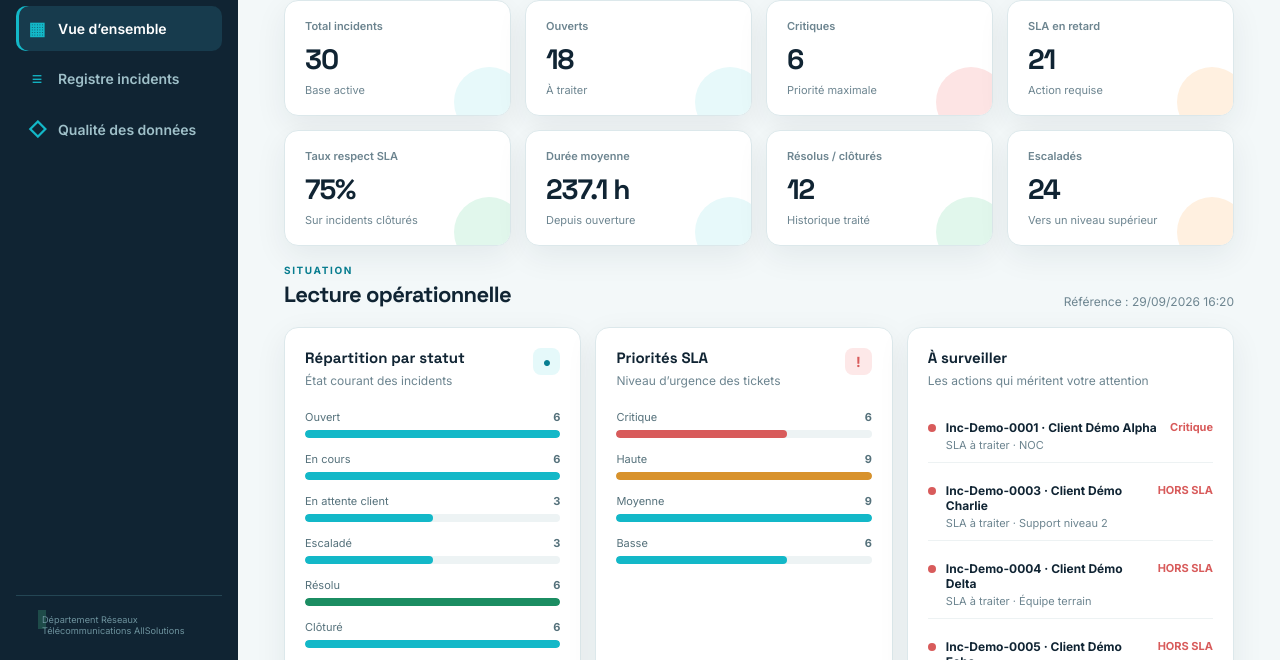
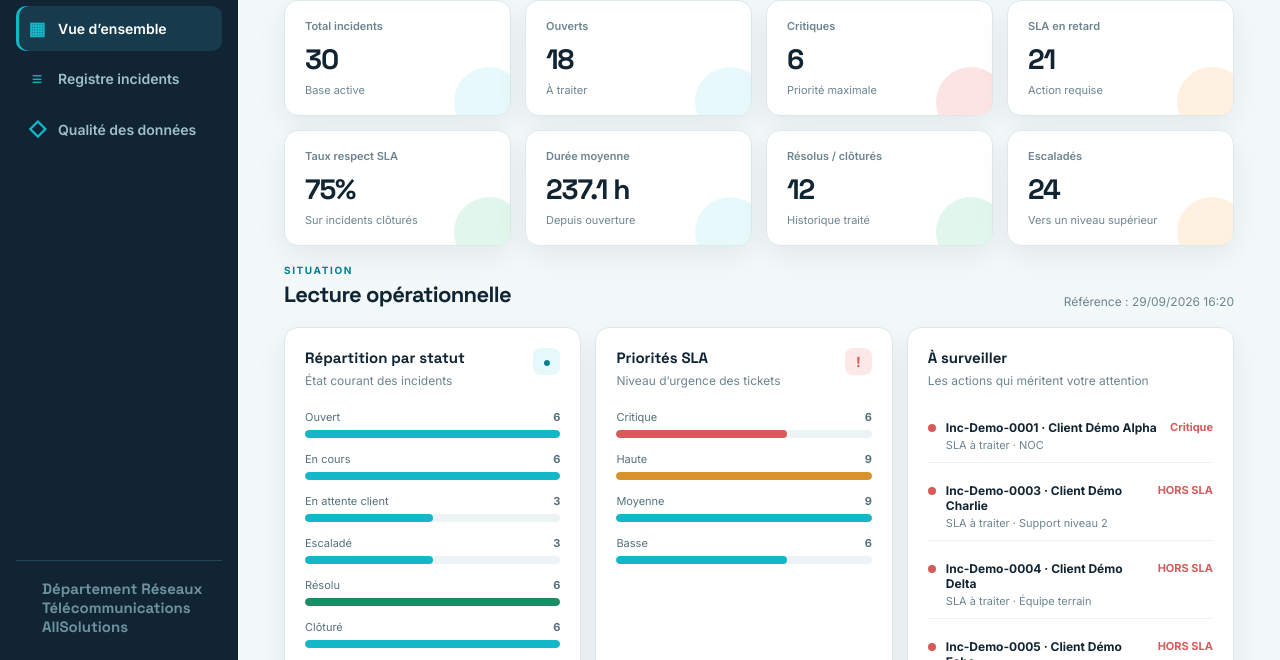
Before and after one commit to Laurent-blb/fai-registre-incidents-demo, a plain HTML site: page index.html in a window 1280 px wide. Shown: the part 140-800 px from the top of the page. Drawn offline with Linux system fonts and the light colour scheme.

Commit message:
Update index.html

```diff
--- a/index.html
+++ b/index.html
@@ -13,7 +13,7 @@
     <aside class="sidebar">
       <a class="brand" href="#" aria-label="Accueil FAI Registre"><img class="company-logo" src="./allsolutions-logo.png" alt="AllSolutions" /></a>
       <nav class="nav"><a class="nav-item active" href="#dashboard"><span class="nav-icon">▦</span>Vue d’ensemble</a><a class="nav-item" href="#registre"><span class="nav-icon">≡</span>Registre incidents</a><a class="nav-item" href="#qualite"><span class="nav-icon">◇</span>Qualité des données</a></nav>
-      <div class="sidebar-foot"><small><span class="pulse"></span>Département Réseaux Télécommunications AllSolutions</small></div>
+      <div class="sidebar-foot"><small><h3>Département Réseaux Télécommunications AllSolutions</h3></small></div>
     </aside>
     <main class="main-content">
       <header class="topbar"><div><p class="eyebrow">CENTRE D’EXPLOITATION RÉSEAU</p><h1>Registre d’incidents</h1><p class="muted">Pilotez les plaintes, les escalades et les engagements SLA.</p></div><div class="top-actions"><label class="search"><span>⌕</span><input id="globalSearch" placeholder="Rechercher un incident…" /></label><button class="btn btn-ghost" id="generatePdf">▣ Rapport PDF</button><button class="btn btn-primary" id="newIncident">＋ Nouvel incident</button></div></header>
```
